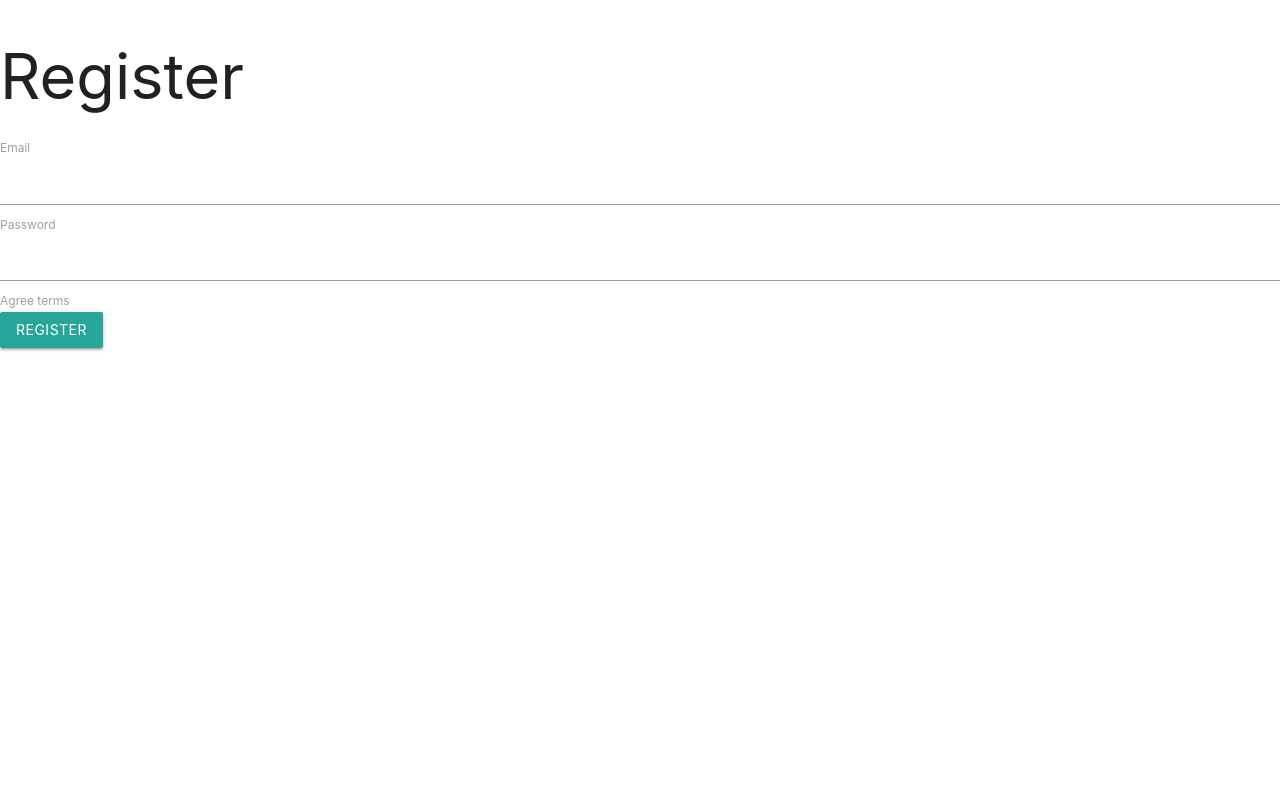
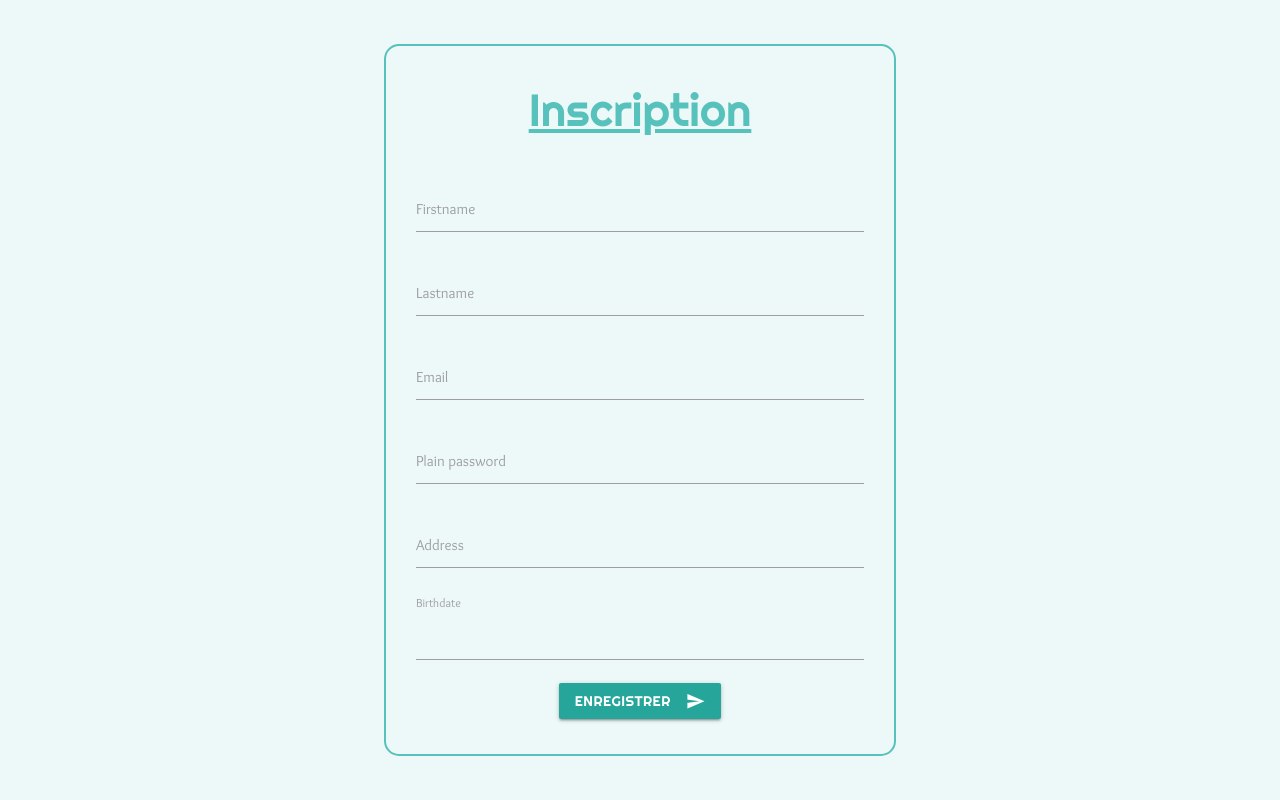
Before and after one commit to kevin-chlt/Mediathque-chapelle-cureaux, a Symfony app: template templates/security/register.html.twig in a window 1280 px wide. Run offline with Twig, Linux system fonts and the light colour scheme; the template is opened without the code that fills it, so the values that code supplies are empty; form fields are guessed from the names that the template uses; some libraries are stand-ins or nearby versions.

Commit message:
make css register page

```diff
--- a/src/Controller/RegistrationController.php
+++ b/src/Controller/RegistrationController.php
@@ -22,7 +22,6 @@ class RegistrationController extends AbstractController
         $form->handleRequest($request);
 
         if ($form->isSubmitted() && $form->isValid()) {
-            // encode the plain password
             $user->setPassword(
             $userPasswordHasherInterface->hashPassword(
                     $user,
@@ -38,7 +37,7 @@ class RegistrationController extends AbstractController
             return $this->redirectToRoute('app_login');
         }
 
-        return $this->render('registration/register.html.twig', [
+        return $this->render('security/register.html.twig', [
             'registrationForm' => $form->createView(),
         ]);
     }
--- a/src/Entity/Users.php
+++ b/src/Entity/Users.php
@@ -19,7 +19,7 @@ class Users implements UserInterface, PasswordAuthenticatedUserInterface
     /**
      * @ORM\Id
      * @ORM\GeneratedValue(strategy="UUID")
-     * @ORM\Column(type="integer")
+     * @ORM\Column(type="string")
      */
     private $id;
 
--- a/templates/security/register.html.twig
+++ b/templates/security/register.html.twig
@@ -1,17 +1,48 @@
 {% extends 'base.html.twig' %}
 
-{% block title %}Register{% endblock %}
+{% block title %}Inscription{% endblock %}
+{% block stylesheets %}
+    <link href="{{ asset('assets/css/login-register.css') }}" rel="stylesheet" />
+{% endblock %}
 
 {% block body %}
-    <h1>Register</h1>
 
-    {{ form_start(registrationForm) }}
-        {{ form_row(registrationForm.email) }}
-        {{ form_row(registrationForm.plainPassword, {
-            label: 'Password'
-        }) }}
-        {{ form_row(registrationForm.agreeTerms) }}
+        {{ form_start(registrationForm, {'attr': {'class': 'z-depth-3'} }) }}
+        <h1 class="center">Inscription</h1>
+        <div class="input-field">
+                {{ form_label(registrationForm.firstname) }}
+                {{ form_widget(registrationForm.firstname) }}
+                {{ form_errors(registrationForm.firstname) }}
+        </div>
+        <div class="input-field">
+                {{ form_label(registrationForm.lastname) }}
+                {{ form_widget(registrationForm.lastname) }}
+                {{ form_errors(registrationForm.lastname) }}
+        </div>
+        <div class="input-field">
+                {{ form_label(registrationForm.email) }}
+                {{ form_widget(registrationForm.email) }}
+                {{ form_errors(registrationForm.email) }}
+        </div>
+        <div class="input-field">
+                {{ form_label(registrationForm.plainPassword) }}
+                {{ form_widget(registrationForm.plainPassword) }}
+                {{ form_errors(registrationForm.plainPassword) }}
+        </div>
+        <div class="input-field">
+                {{ form_label(registrationForm.address) }}
+                {{ form_widget(registrationForm.address) }}
+                {{ form_errors(registrationForm.address) }}
+        </div>
+        <div>
+                {{ form_label(registrationForm.birthdate) }}
+                {{ form_widget(registrationForm.birthdate) }}
+                {{ form_errors(registrationForm.birthdate) }}
+        </div>
 
-        <button type="submit" class="btn">Register</button>
-    {{ form_end(registrationForm) }}
+        <button type="submit" class="btn"> Enregistrer <i class="material-icons right ">send</i></button>
+
+        {{ form_end(registrationForm) }}
+
+
 {% endblock %}
```
Also changed, not shown: src/Form/RegistrationFormType.php (+36 -9 lines), templates/security/login.html.twig (+6 -5 lines), public/assets/css/login-register.css, 1 other file.
